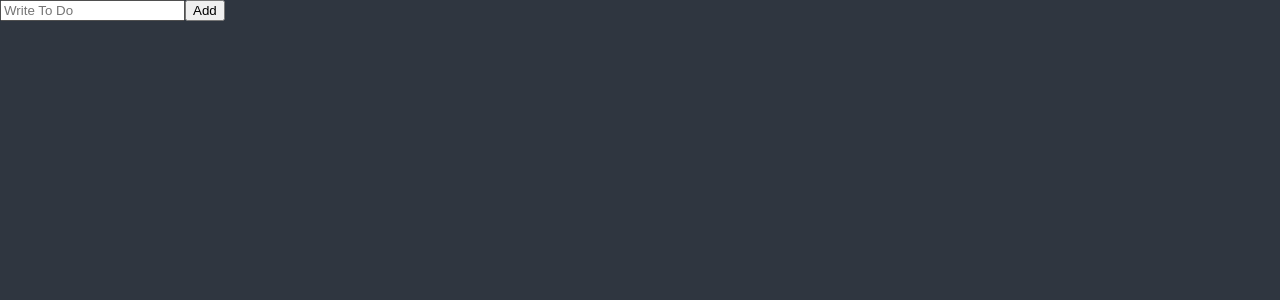
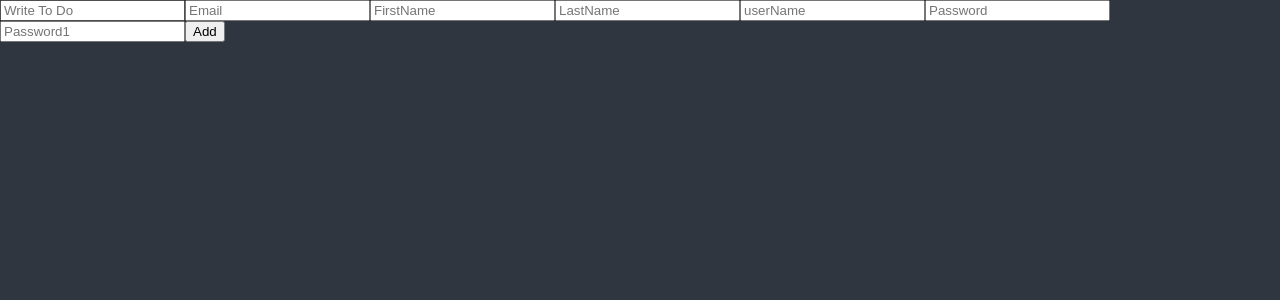
Before and after one commit to JHKIMS/React_ToDo, a React (Create React App) app: page / in a window 1280 px wide. Shown: the top 300 px of the page. Built offline with nearby package versions, Linux system fonts and the light colour scheme.

Commit message:
Todo: React-Hook-Form-1

```diff
--- a/package.json
+++ b/package.json
@@ -16,6 +16,7 @@
     "react-apexcharts": "^1.4.0",
     "react-dom": "^18.2.0",
     "react-helmet": "^6.1.0",
+    "react-hook-form": "^7.42.1",
     "react-query": "^3.39.2",
     "react-router-dom": "^5.3.0",
     "react-scripts": "5.0.1",
--- a/src/ToDoList.tsx
+++ b/src/ToDoList.tsx
@@ -1,23 +1,50 @@
 import { useState } from "react";
+import {useForm} from "react-hook-form";
 
-function ToDoList(){
+/* function ToDoList(){
     const [todo, setTodo] = useState("");
+    const [todoError, setTodoError] = useState("");
+
     const onChangeFunc= (event:React.FormEvent<HTMLInputElement>) => {
         const {
             currentTarget: {value},
         } = event;
-        setTodo(todo);
+        setTodoError("");
+        setTodo(value);
     };
     const onSubmitFunc = (event: React.FormEvent<HTMLFormElement>) => {
         event.preventDefault();
-        console.log(todo);
+        if(todo.length < 10) {
+            return setTodoError("To do should be at least 10");
+        }
+        console.log("submit");
     }
     return <div>
         <form onSubmit={onSubmitFunc}>
             <input onChange={onChangeFunc} value={todo} placeholder="Write To Do" />
             <button>Add</button>
+            { todoError !== "" ? todoError : null }
         </form>
     </div>;
+} */
+
+function ToDoList(){
+    const {register, watch} = useForm();
+    console.log(register("toDo"));
+    return <div>
+    <form>
+
+        <input {...register("toDo")} placeholder="Write To Do" />
+        <input {...register("email")} placeholder="Email" />
+        <input {...register("firstName")} placeholder="FirstName" />
+        <input {...register("lastName")} placeholder="LastName" />
+        <input {...register("userName")} placeholder="userName" />
+        <input {...register("password")} placeholder="Password" />
+        <input {...register("password1")} placeholder="Password1" />
+        <button>Add</button>
+
+    </form>
+</div>;
 }
 
 export default ToDoList;
```
Also changed, not shown: 2 other files (tests, documents, lock files or other folders).
